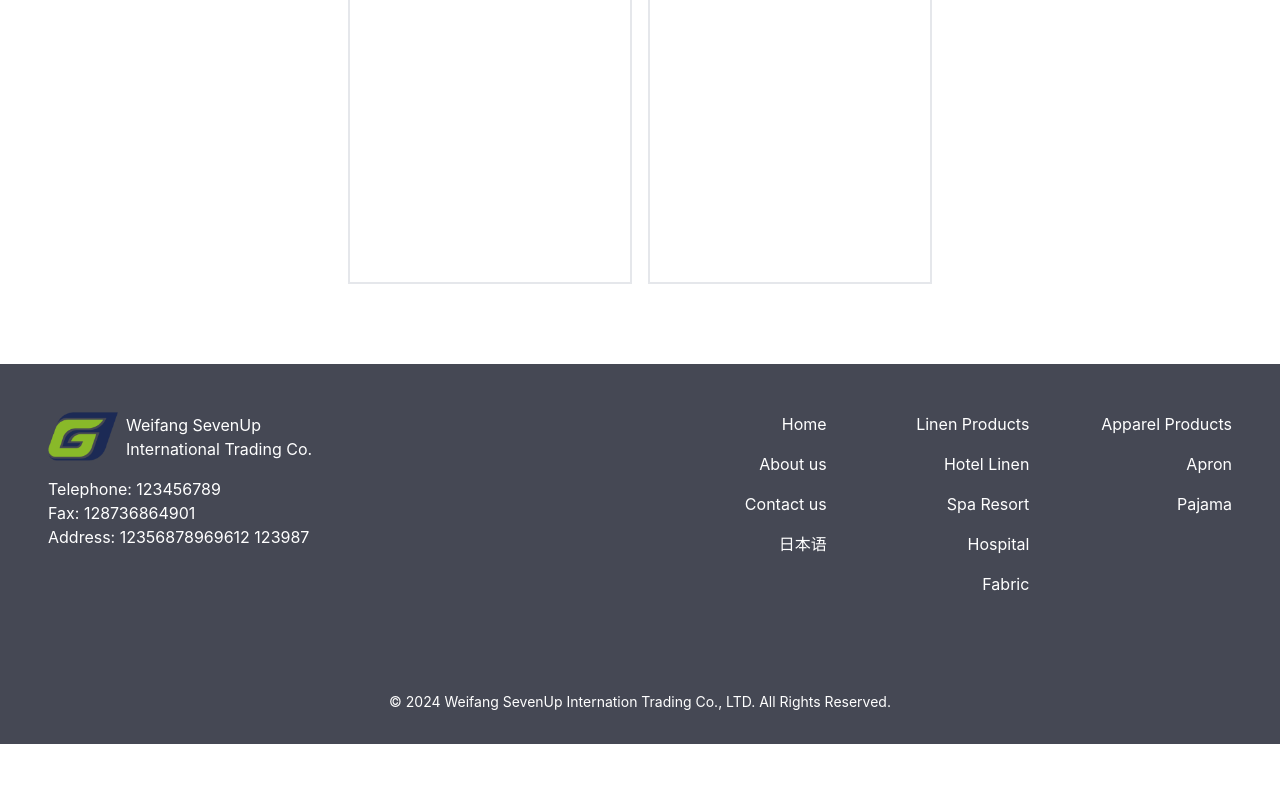
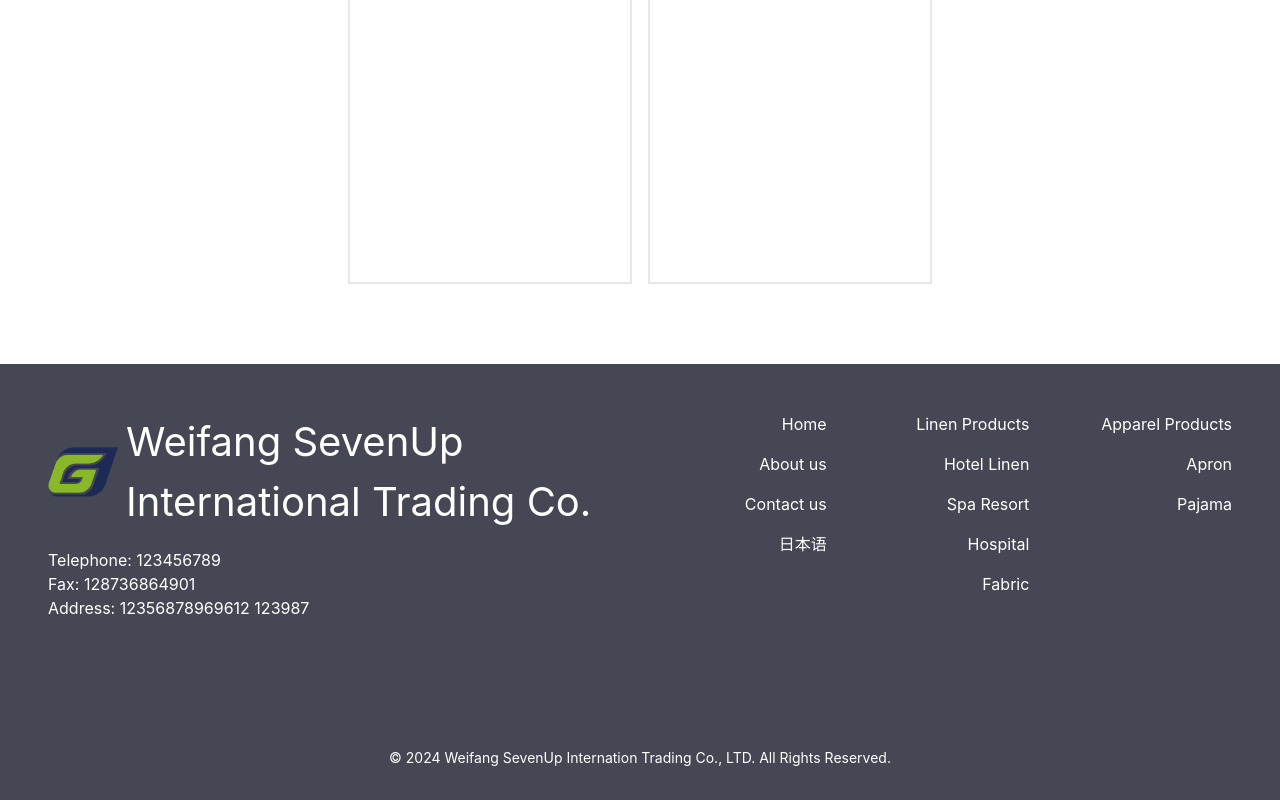
Before and after one commit to jasonxuDrop/venus-trading-website-2024, a React (Create React App) app: page / in a window 1280 px wide. Shown: the part 2892-3692 px from the top of the page. Before the commit the page ends 3636 px from the top, so only its background shows below. Built offline with nearby package versions, Linux system fonts and the light colour scheme.

Commit message:
font styles
p, h1, h2, h3, h4

```diff
--- a/src/index.css
+++ b/src/index.css
@@ -1,6 +1,34 @@
 @tailwind base;
 @tailwind components;
 @tailwind utilities;
+
+
+/* Usage: font-family: tropikal; */
+@font-face {
+  font-family: tropikal;
+  src: url(assets/fonts/tropikal-bold.otf);
+}
+
+
+h1 {
+  font-size: 2.5rem;
+}
+
+h2 {
+  font-size: 2rem;
+}
+
+h3 {
+  font-size: 1.5rem;
+}
+
+h4 {
+  font-size: 1rem;
+}
+
+p {
+  font-size: 1rem;
+}
 
 body {
   margin: 0;
@@ -9,6 +37,12 @@ body {
     sans-serif;
   -webkit-font-smoothing: antialiased;
   -moz-osx-font-smoothing: grayscale;
+  line-height: 1.5;
+}
+
+/* TODO: use jp class for body if language is in japanese */
+body .jp {
+  line-height: 1.6;
 }
 
 code {
```
